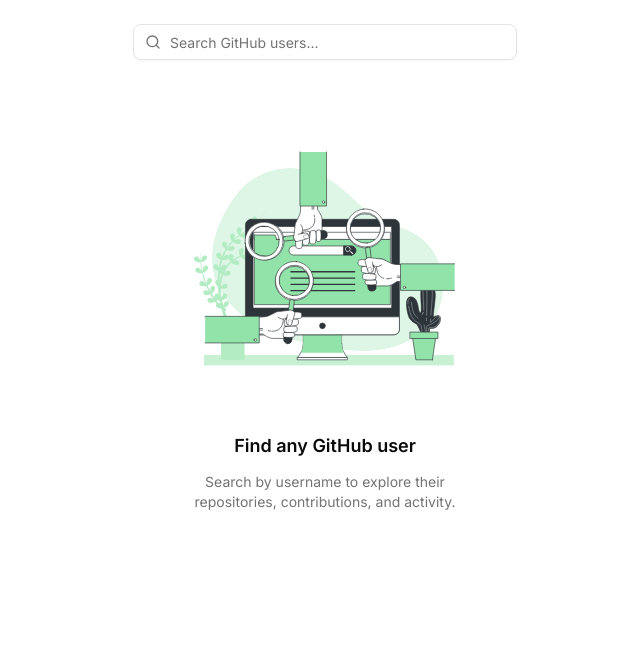
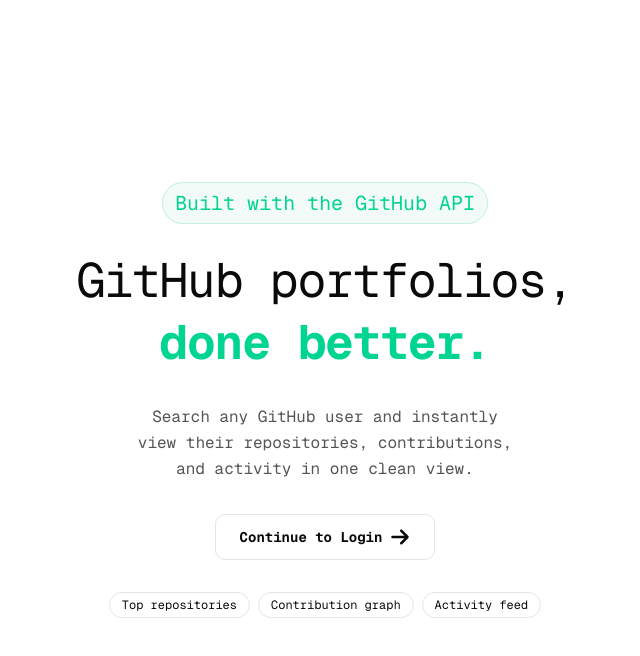
Before and after one commit to Graduate-Program-26/React-Assessment-Mihir, a Next.js app: page / in a window 1280 px wide. Shown: the top 656 px of the page, without its empty margins (315-955 px from the left). Built offline with nearby package versions, Linux system fonts and the light colour scheme; no server answers.

Commit message:
added a proper landing page and updated routing in sign out to take you there

```diff
--- a/app/page.tsx
+++ b/app/page.tsx
@@ -1,13 +1,11 @@
-import { Suspense } from "react";
-import { SearchBar } from "@/components/SearchBar";
-import { SearchBarSkeleton } from "@/components/SearchBarSkeleton";
+import Link from "next/link";
+import { auth } from "@/auth";
+import { redirect } from "next/navigation";
+import { LandingHero } from "@/components/LandingHero";
 
-export default function Home() {
-  return (
-    <div className="flex flex-col items-center w-full pt-6">
-      <Suspense fallback={<SearchBarSkeleton />}>
-        <SearchBar />
-      </Suspense>
-    </div>
-  );
+export default async function Home() {
+  const session = await auth();
+  if (session) redirect("/landing");
+
+  return <LandingHero />;
 }
--- a/app/ui/login/SignOut.tsx
+++ b/app/ui/login/SignOut.tsx
@@ -6,7 +6,7 @@
         <form
             action={async () => {
                 "use server"
-                await signOut({ redirectTo: "/login" })
+                await signOut({ redirectTo: "/" })
             }}
         >
             <button
--- /dev/null
+++ b/components/LandingHero.tsx
@@ -0,0 +1,56 @@
+import Link from "next/link";
+import { FaArrowRight } from "react-icons/fa6";
+
+export function LandingHero() {
+    return (
+        <div className="min-h-screen font-mono flex flex-col items-center justify-center p-6 relative overflow-hidden">
+
+            <div
+                className="absolute inset-0 opacity-[0.03]"
+                style={{
+                    backgroundImage: "linear-gradient(#fff 1px, transparent 1px), linear-gradient(90deg, #fff 1px, transparent 1px)",
+                    backgroundSize: "40px 40px",
+                }}
+            />
+
+            <div className="relative z-10 flex flex-col items-center text-center max-w-lg gap-8">
+                <div className="inline-flex items-center gap-2 border border-emerald-500/20 bg-emerald-500/5 text-emerald-400 text-xl px-3 py-1.5 rounded-full">
+                    Built with the GitHub API
+                </div>
+
+                <div className="space-y-2">
+                    <h1 className="text-4xl sm:text-5xl font-boldleading-tight tracking-tight">
+                        GitHub portfolios,
+                    </h1>
+                    <h1 className="text-4xl sm:text-5xl font-bold leading-tight tracking-tight text-emerald-400">
+                        done better.
+                    </h1>
+                </div>
+
+                <p className="text-[#555] text-sm sm:text-base max-w-sm leading-relaxed">
+                    Search any GitHub user and instantly view their repositories, contributions, and activity in one clean view.
+                </p>
+
+                <Link
+                    href="/login"
+                    className="inline-flex items-center justify-center border gap-2 text-sm font-bold px-6 py-3 rounded-lg hover:bg-emerald-400 transition-colors duration-200"
+                >
+                    Continue to Login <FaArrowRight size={20} />
+                </Link>
+
+                <div className="flex flex-wrap justify-center gap-2">
+                    {["Top repositories", "Contribution graph", "Activity feed"].map((f) => (
+                        <span
+                            key={f}
+                            className="text-xs border px-3 py-1 rounded-full"
+                        >
+                            {f}
+                        </span>
+                    ))}
+                </div>
+
+            </div>
+
+        </div>
+    );
+}
```
